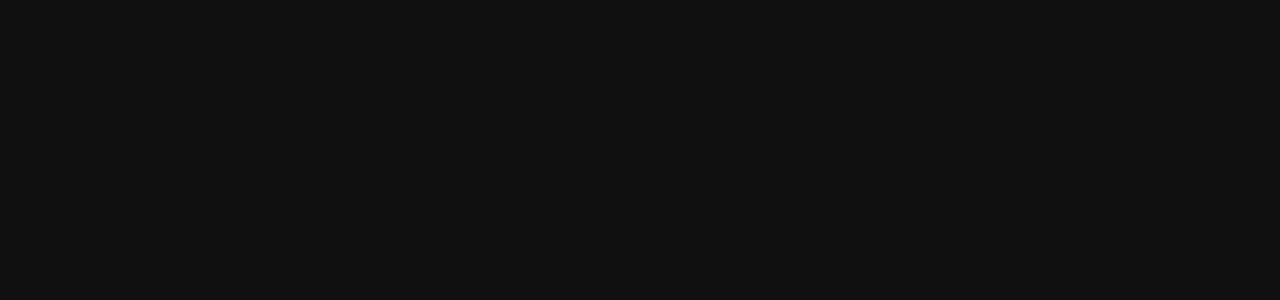
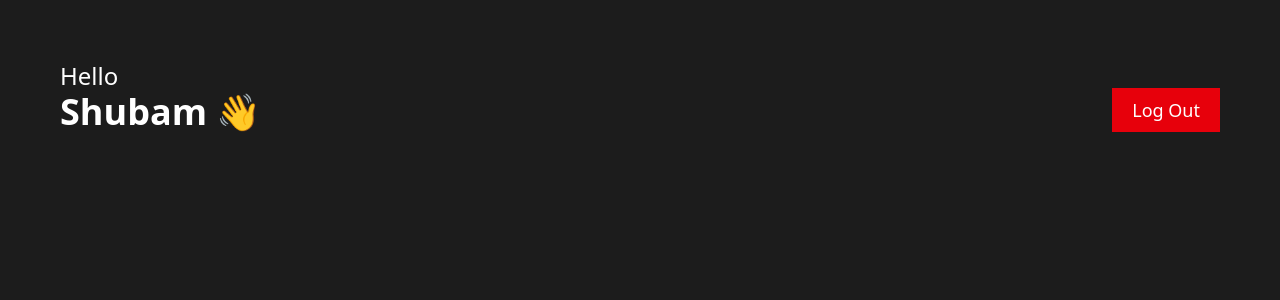
Before and after one commit to shubam341/Employ-Management, a React (Vite) app: page / in a window 1280 px wide. Shown: the top 300 px of the page. Built offline with nearby package versions, Linux system fonts and the light colour scheme.

Commit message:
header adderd

```diff
--- a/src/App.jsx
+++ b/src/App.jsx
@@ -1,12 +1,13 @@
 // eslint-disable-next-line no-unused-vars
 import React from 'react';
+import EmployeeDashboard from './components/Dashboard/EmployeeDashboard';
 // import Login from './components/Auth/login.jsx'
 
 const App =()=>{
     return (
     <>
     {/* <Login/> */}
-
+    <EmployeeDashboard/>
     </>
     )
 }
--- a/src/components/Dashboard/EmployeeDashboard.jsx
+++ b/src/components/Dashboard/EmployeeDashboard.jsx
@@ -1,9 +1,12 @@
 // eslint-disable-next-line no-unused-vars
 import React from 'react';
+import Header from '../others/Header';
 
 const EmployeeDashboard=()=>{
     return(
-        <div></div>
+        <div className='p-15 bg-[#1C1C1C] h-screen'>
+            <Header/>
+        </div>
     )
 }
 
--- /dev/null
+++ b/src/components/others/Header.jsx
@@ -0,0 +1,13 @@
+// eslint-disable-next-line no-unused-vars
+import React from 'react';
+
+const Header=()=>{
+    return(
+        <div className='text-white flex items-end justify-between'>
+            <h1 className='text-2xl font-medium'>Hello <br/> <span className='text-4xl font-semibold'>Shubam 👋</span></h1>
+            <button className='bg-red-600 text-lg font-medium px-5 py-2 rounded-small'>Log Out</button>
+        </div>
+    )
+}
+
+export default Header
```
